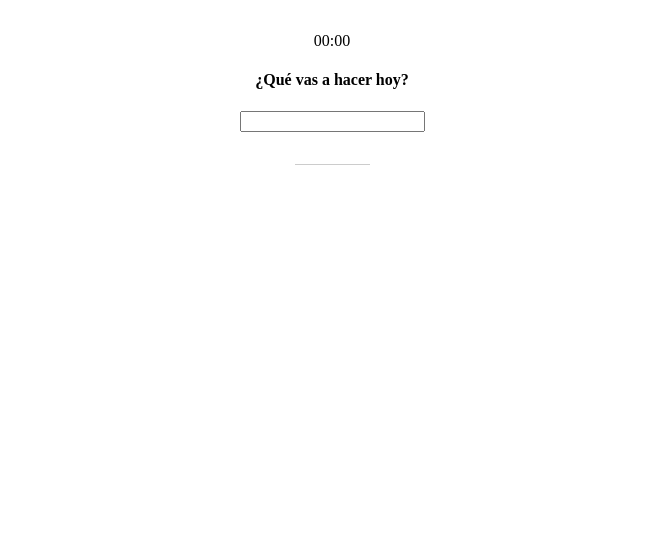
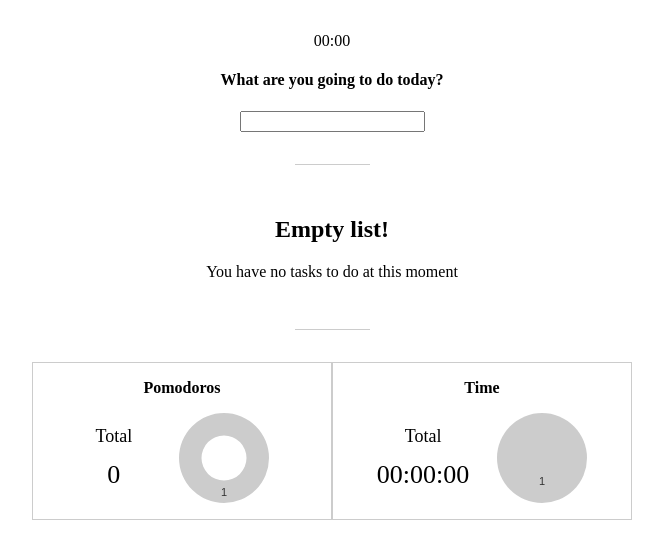
Before and after one commit to gponsu/tomacio, a Next.js app: page / in a window 1280 px wide. Shown: the top 558 px of the page, without its empty margins (308-971 px from the left). Built offline with nearby package versions, Linux system fonts and the light colour scheme.

Commit message:
feat: add daily statistics

```diff
--- /dev/null
+++ b/components/Statistic.js
@@ -0,0 +1,88 @@
+import React from 'react';
+import timerFormat from "../utils/timerFormat";
+import { ResponsivePie } from '@nivo/pie'
+
+function Statistic(props) {
+  const { title, data, donut } = props;
+  const innerRadius = donut ? 0.5 : 0;
+
+  function sliceLabel(data) {
+    if (data.value > 0 && title === "Time") return timerFormat(data.value, "hh:mm");
+    if (data.value > 0) return data.value;
+  }
+
+  function total(data) {
+    const total = data.reduce((acc, item) => acc += item.value, 0);
+
+    if (title === "Time") return timerFormat(total, "hh:mm:ss");
+
+    return total;
+  }
+
+  return (
+    <div className="statistic">
+      <span className="title">{title}</span>
+      <div className="content">
+        <div className="total">
+          <span>Total</span>
+          <span>{total(data)}</span>
+        </div>
+        <div className="chart">
+          {data.every(d => d.value === 0) ? (
+            <ResponsivePie
+              data={[{"id": "empty", "label": "empty", "value": 1}]}
+              innerRadius={innerRadius}
+              enableRadialLabels={false}
+              enableSlicesLabels={false}
+              isInteractive={false}
+              colors={["#ccc"]} />
+          ) : (
+            <ResponsivePie
+              data={data}
+              innerRadius={innerRadius}
+              enableRadialLabels={false}
+              sliceLabel={sliceLabel}
+              slicesLabelsTextColor="#fff"
+              colors={["#88ba6a", "#fc6a6a"]} />
+          )}
+        </div>
+      </div>
+
+      <style jsx>{`
+        .statistic {
+          width: 100%;
+          border: 1px solid #ccc;
+          padding: 1rem;
+          box-sizing: border-box;
+        }
+        .statistic > .content {
+          display: flex;
+          flex-direction: row;
+          justify-content: space-evenly;
+        }
+        .statistic > .title {
+          display: block;
+          font-size: 16px;
+          font-weight: bold;
+          margin-bottom: 1rem;
+        }
+        .statistic .total {
+          font-size: 18px;
+          display: flex;
+          flex-direction: column;
+          justify-content: space-evenly;
+        }
+        .statistic .total > *:last-child {
+          font-size: 26px;
+        }
+        .statistic .chart {
+          height: 90px;
+          max-width: 90px;
+          width: 50%;
+        }
+      `}</style>
+    </div>
+  );
+}
+
+export default Statistic;
--- a/components/TaskList.js
+++ b/components/TaskList.js
@@ -42,6 +42,12 @@ function TaskList(props) {
           </div>
         </div>
       ))}
+      {tasks.length === 0 &&
+        <span>
+          <h2>Empty list!</h2>
+          <p>You have no tasks to do at this moment</p>
+        </span>
+      }
 
       <style jsx>{`
         .container {
--- a/components/Timer.js
+++ b/components/Timer.js
@@ -1,11 +1,6 @@
 import React from 'react';
 import useInterval from '../utils/useInterval';
-
-function format(milliseconds) {
-  if (!milliseconds) return "00:00";
-
-  return new Date(milliseconds).toISOString().substr(14, 5);
-}
+import timerFormat from '../utils/timerFormat';
 
 function Timer(props) {
 	const DELAY = 1000;
@@ -16,7 +11,7 @@ function Timer(props) {
   }, running ? DELAY : null);
 
   return (
-    <div>{format(milliseconds)}</div>
+    <div>{timerFormat(milliseconds)}</div>
   );
 }
 
--- a/package.json
+++ b/package.json
@@ -9,6 +9,7 @@
     "export": "npm run build && next export"
   },
   "dependencies": {
+    "@nivo/pie": "^0.59.1",
     "next": "9.1.4",
     "next-offline": "^4.0.6",
     "react": "16.12.0",
--- a/pages/index.js
+++ b/pages/index.js
@@ -1,15 +1,43 @@
 import React, { useState, useReducer } from 'react';
 import TaskList from "../components/TaskList";
 import Timer from "../components/Timer";
+import Statistic from "../components/Statistic";
 import pomodoroReducer from "../utils/pomodoroReducer";
 import useStoredState from "../utils/useStoredState";
 import useStoredReducer from "../utils/useStoredReducer";
 import showNotification from "../utils/showNotification";
+import timerFormat from "../utils/timerFormat";
 import uuidv4 from "uuid/v4";
 
 const Home = () => {
   const [tasks, setTasks] = useStoredState("tasks", []);
   const [pomodoro, dispatch] = useStoredReducer("pomodoro", pomodoroReducer, { count: 0 });
+
+  const data1 = [
+    {
+      "id": "Completed",
+      "label": "Completed pomodoros",
+      "value": tasks.reduce((accumulator, task) => accumulator + task.pomodoros.filter(pomodoro => pomodoro.remaining === 0 && pomodoro.finishTo >= todayStartOfDay()).length, 0)
+    },
+    {
+      "id": "Canceled",
+      "label": "Canceled pomodoros",
+      "value": tasks.reduce((accumulator, task) => accumulator + task.pomodoros.filter(pomodoro => pomodoro.remaining > 0 && pomodoro.finishTo >= todayStartOfDay()).length, 0)
+    }
+  ];
+
+  const data2 = [
+    {
+      "id": "Focused",
+      "label": "Focused time",
+      "value": tasks.reduce((accumulator, task) => accumulator + task.pomodoros.filter(pomodoro => pomodoro.remaining === 0 && pomodoro.finishTo >= todayStartOfDay()).length, 0) * 25 * 60 * 1000
+    },
+    {
+      "id": "Interrupted",
+      "label": "Time lost due to interruptions",
+      "value": tasks.reduce((accumulator, task) => accumulator + task.pomodoros.filter(pomodoro => pomodoro.finishTo >= todayStartOfDay()).reduce((acc, pomodoro) =>  { if (pomodoro.remaining > 0) { acc += (25*60*1000 - pomodoro.remaining) } return acc; } ,0), 0)
+    }
+  ];
 
   function addNewPomodoroToTask(taskId, pomodoroRemaining) {
     if (pomodoro.state === "break") return;
@@ -84,11 +112,16 @@ const Home = () => {
     ]);
   }
 
+  function todayStartOfDay() {
+    let date = new Date();
+    return date.setHours(0,0,0,0);
+  }
+
   return (
     <div className="home">
       <Timer running={pomodoro.isRunning} milliseconds={pomodoro.remaining} onTick={handleOnTick} />
 
-      <h4>¿Qué vas a hacer hoy?</h4>
+      <h4>What are you going to do today?</h4>
       <input onKeyUp={handleKeyUp} />
 
       <span className="divider" />
@@ -101,6 +134,13 @@ const Home = () => {
         onStopPomodoro={handleStopPomodoro}
         onFinishTask={handleFinishTask}
       />
+
+      <span className="divider" />
+
+      <div className="statistics">
+        <Statistic donut title="Pomodoros" data={data1} />
+        <Statistic title="Time" data={data2} />
+      </div>
 
       <style jsx>{`
       .home {
@@ -115,6 +155,22 @@ const Home = () => {
         background: #ccc;
         width: 75px;
       }
+      .statistics {
+        display: flex;
+        flex-direction: column;
+      }
+      .statistics > *:not(:last-child) {
+        margin-bottom: 1rem;
+      }
+      @media (min-width: 568px) {
+        .statistics {
+          flex-direction: row;
+        }
+        .statistics > *:not(:last-child) {
+          margin-right: 1rem;
+          margin-bottom: 0;
+        }
+      }
     `}</style>
     </div>
   );
--- /dev/null
+++ b/utils/timerFormat.js
@@ -0,0 +1,15 @@
+const formats = {
+  "hh:mm:ss": [11, 8],
+  "hh:mm": [11, 5],
+  "mm:ss": [14, 5]
+}
+
+function timerFormat(milliseconds, format = "mm:ss") {
+  let time = milliseconds || 0;
+
+  if (!Object.keys(formats).includes(format)) format = "mm:ss";
+
+  return new Date(time).toISOString().substr(...formats[format]);
+}
+
+export default timerFormat;
```
Also changed, not shown: 1 other file (tests, documents, lock files or other folders).
